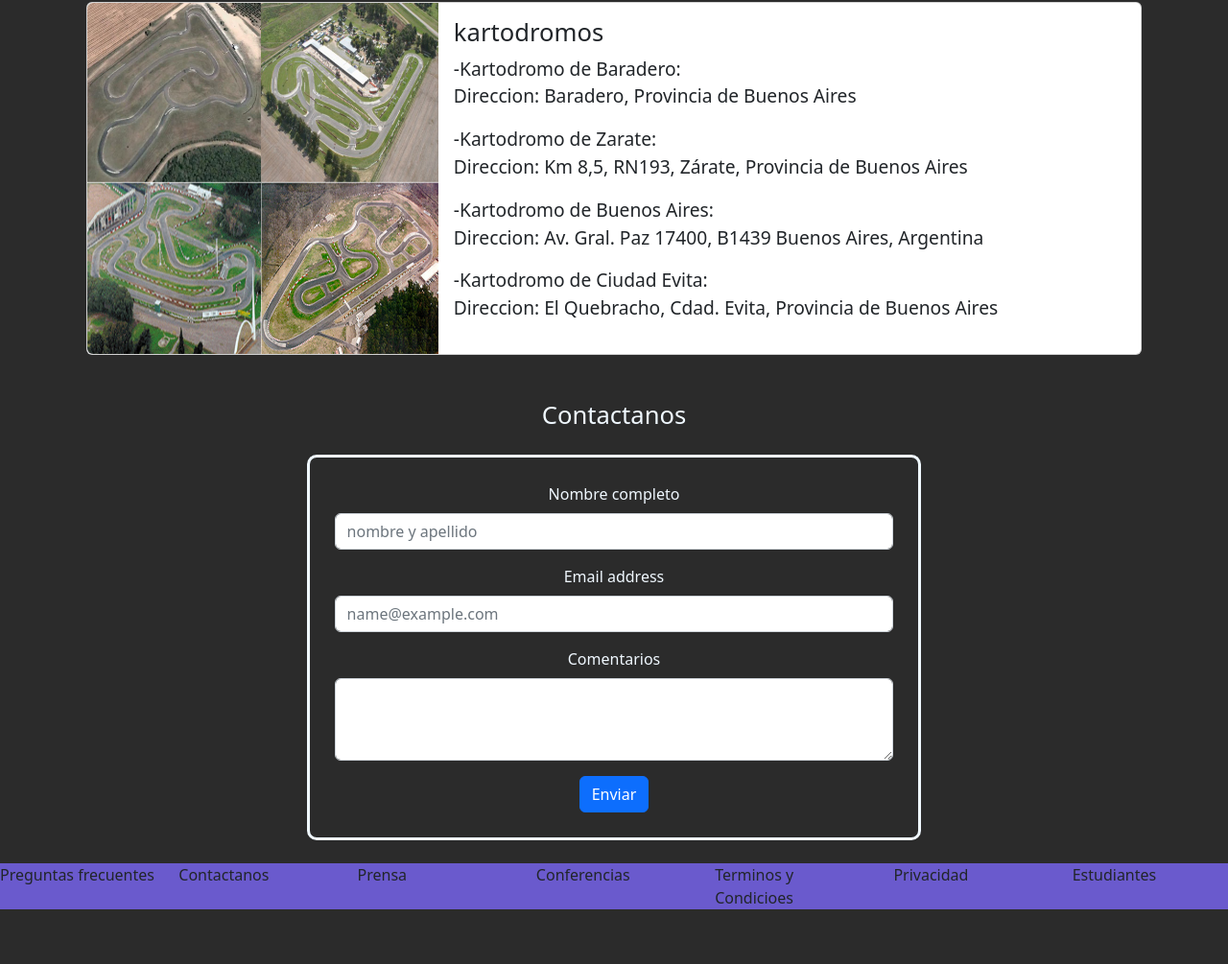
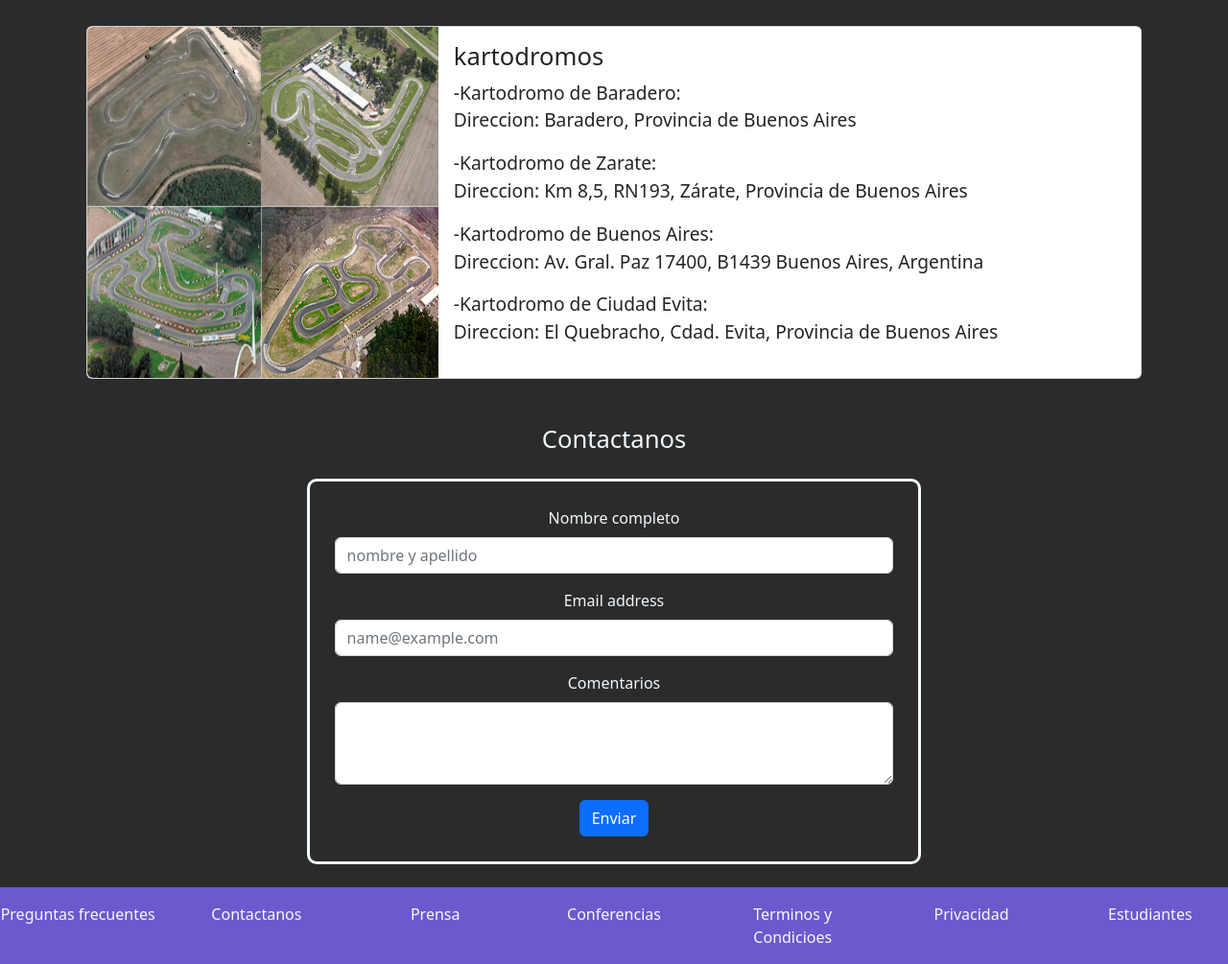
Before and after one commit to TomasPetrovich/FOTOSGP-TP1, a plain HTML site: page index.html in a window 1280 px wide. Shown: the part 541-1546 px from the top of the page at 96% size. Before the commit the page ends 1489 px from the top, so only its background shows below. Drawn offline with nearby package versions, Linux system fonts and the light colour scheme.

Commit message:
Update index.html

```diff
--- a/index.html
+++ b/index.html
@@ -17,7 +17,7 @@
     <nav class="navbar navbar-expand-lg bg-dark navbar-dark">
         <div class="container-fluid">
           <a class="navbar-brand" href="#">
-            <img src="fotos/Sin título-1.jpg" alt="">
+            <img src="fotos/logo GP.jpg" alt="" width="70px" height="55px">
         </a>
           <button class="navbar-toggler" type="button" data-bs-toggle="collapse" data-bs-target="#navbarSupportedContent" aria-controls="navbarSupportedContent" aria-expanded="false" aria-label="Toggle navigation">
             <span class="navbar-toggler-icon"></span>
@@ -146,14 +146,14 @@
     <br>
 </div>
     <div id="pie">
-        <div class="row">
-          <div class="col">Preguntas frecuentes</div>
-          <div class="col">Contactanos</div>
-          <div class="col">Prensa</div>
-          <div class="col">Conferencias</div>
-          <div class="col">Terminos y Condicioes</div>
-          <div class="col">Privacidad</div>
-          <div class="col">Estudiantes</div>
+        <div class="row d-flex text-center fondo-footer text-light py-3">
+          <div class="col aling-self-center mx-auto">Preguntas frecuentes</div>
+          <div class="col aling-self-center mx-auto">Contactanos</div>
+          <div class="col aling-self-center mx-auto">Prensa</div>
+          <div class="col aling-self-center mx-auto">Conferencias</div>
+          <div class="col aling-self-center mx-auto">Terminos y Condicioes</div>
+          <div class="col aling-self-center mx-auto">Privacidad</div>
+          <div class="col aling-self-center mx-auto">Estudiantes</div>
         </div>
     </div>
 </body>
```
